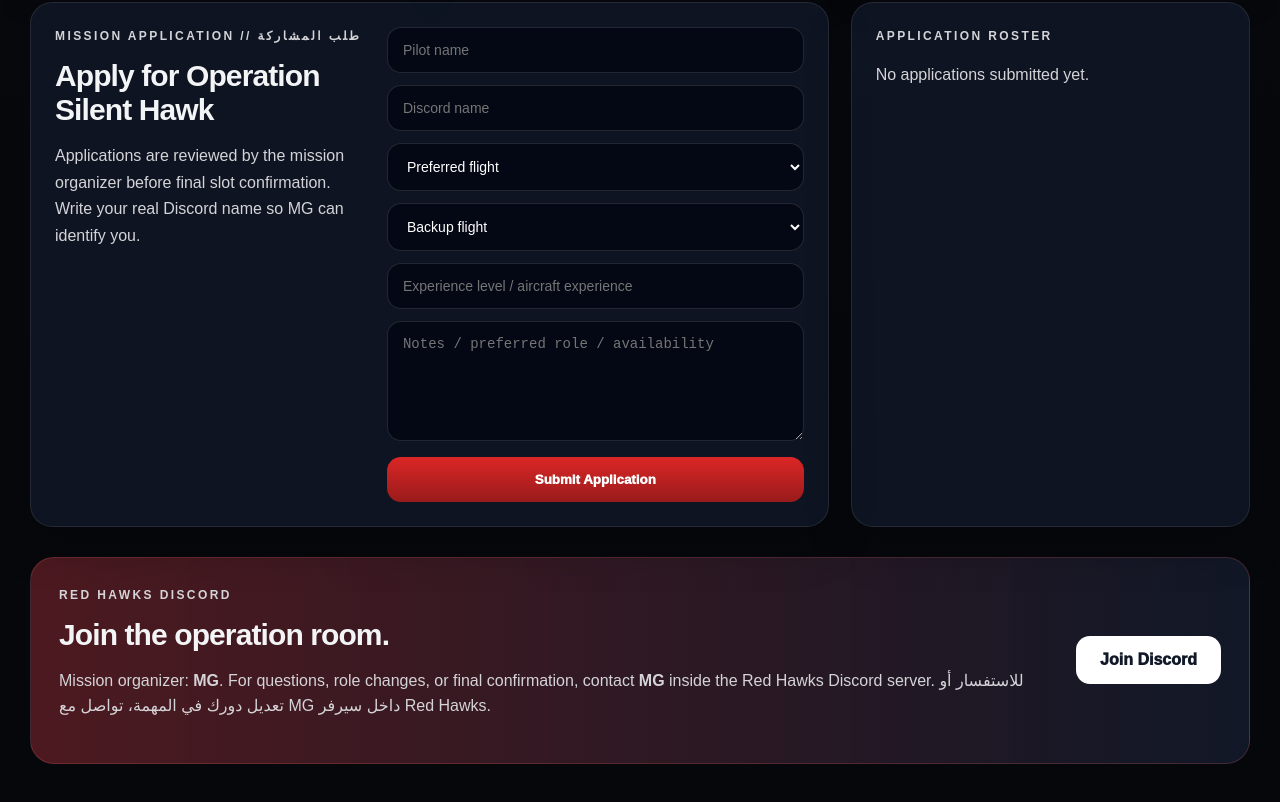
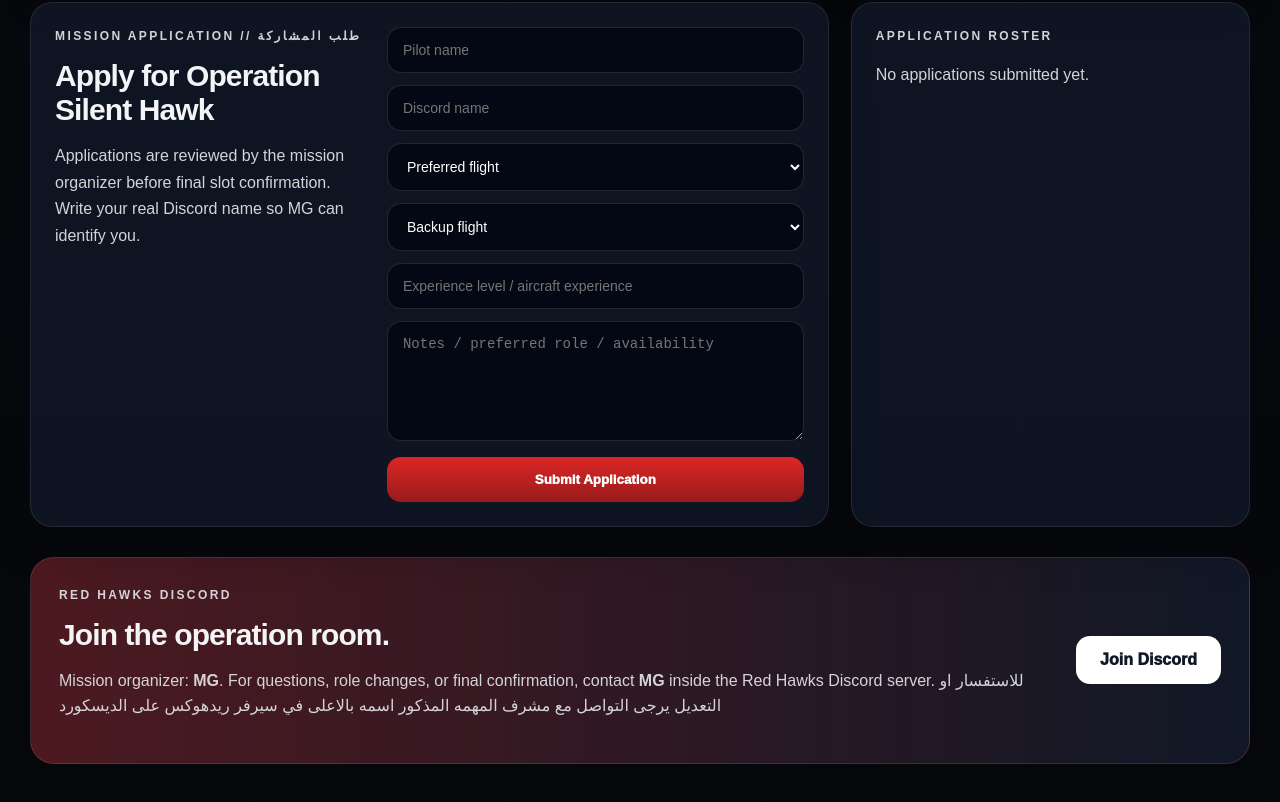
Before and after one commit to MG-ALOTAIBI/operation-silent-hawk, a React (Vite) app: page / in a window 1280 px wide. Shown: the part 2327-3129 px from the top of the page. Built offline with nearby package versions, Linux system fonts and the light colour scheme.

Commit message:
ARABIC TEXT FIXED

```diff
--- a/src/App.jsx
+++ b/src/App.jsx
@@ -377,7 +377,7 @@ export default function App() {
             <p>
               Mission organizer: <b>MG</b>. For questions, role changes, or final
               confirmation, contact <b>MG</b> inside the Red Hawks Discord server.
-              للاستفسار أو تعديل دورك في المهمة، تواصل مع MG داخل سيرفر Red Hawks.
+             للاستفسار او التعديل يرجى التواصل مع مشرف المهمه المذكور اسمه بالاعلى في سيرفر ريدهوكس على الديسكورد
             </p>
           </div>
           <a href="https://discord.gg/fFYWeT2k" target="_blank" rel="noreferrer">
```
